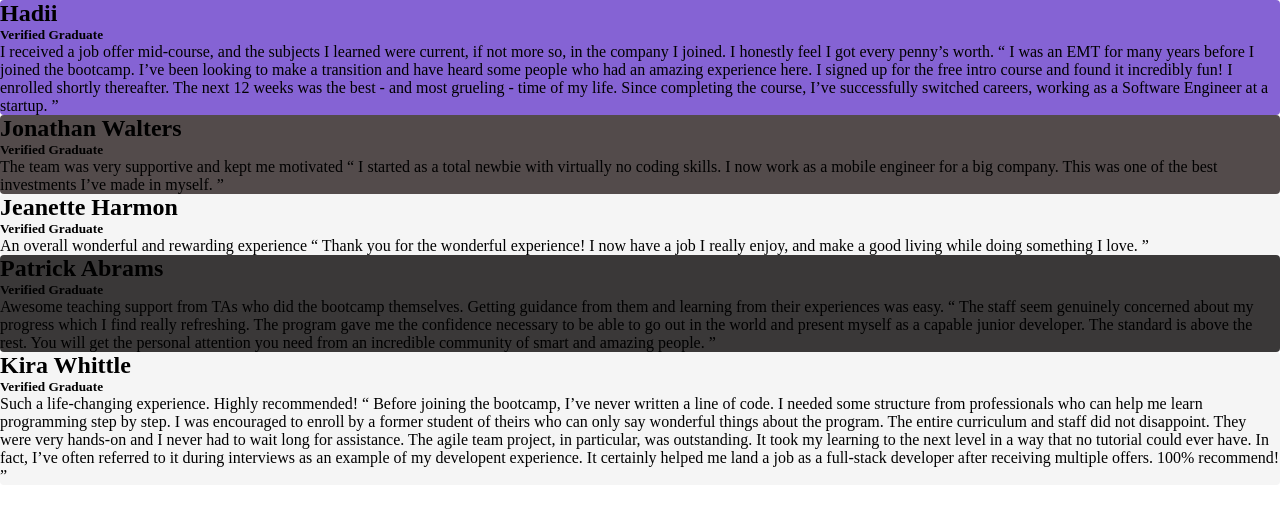
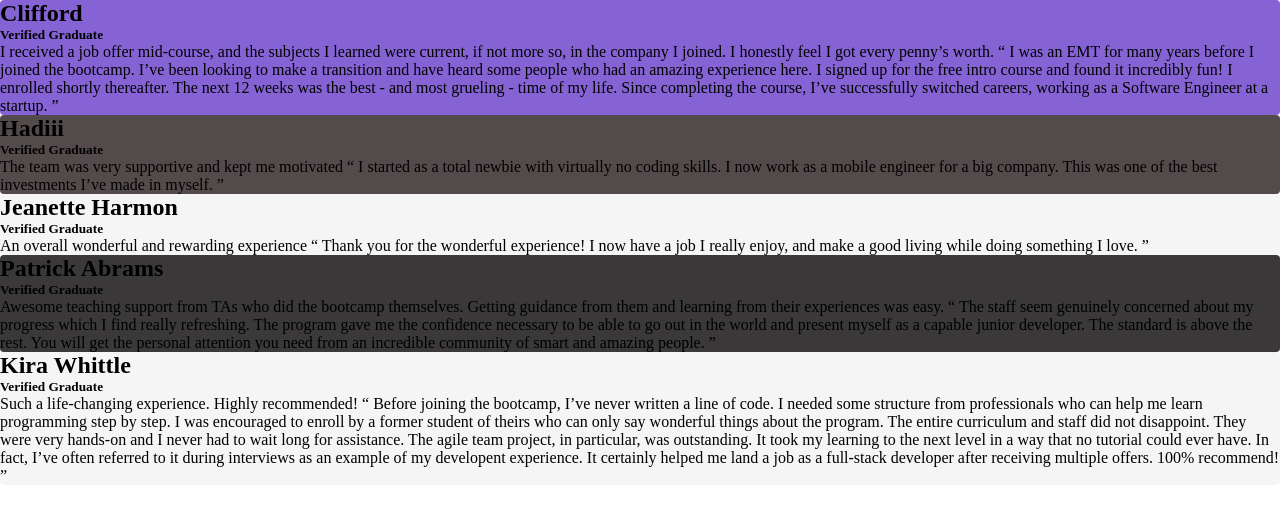
Before and after one commit to Hadi6788/testimonials-grid-section, a plain HTML site: page index.html in a window 1280 px wide. Drawn offline with Linux system fonts and the light colour scheme.

Commit message:
change name in second section

```diff
--- a/index.html
+++ b/index.html
@@ -17,7 +17,7 @@
   </head>
   <body>
     <div class="box-1">
-      <h2>Hadii</h2>
+      <h2>Clifford</h2>
       <h5>Verified Graduate</h5>
       I received a job offer mid-course, and the subjects I learned were
       current, if not more so, in the company I joined. I honestly feel I got
@@ -30,7 +30,7 @@
       Software Engineer at a  startup. ”
     </div>
     <div class="box-2">
-      <h2>Jonathan Walters</h2>
+      <h2>Hadiii</h2>
       <h5>Verified Graduate</h5>
       The team was very supportive and kept me motivated “ I started as a total
       newbie with virtually no coding skills. I now work as a mobile engineer
```
